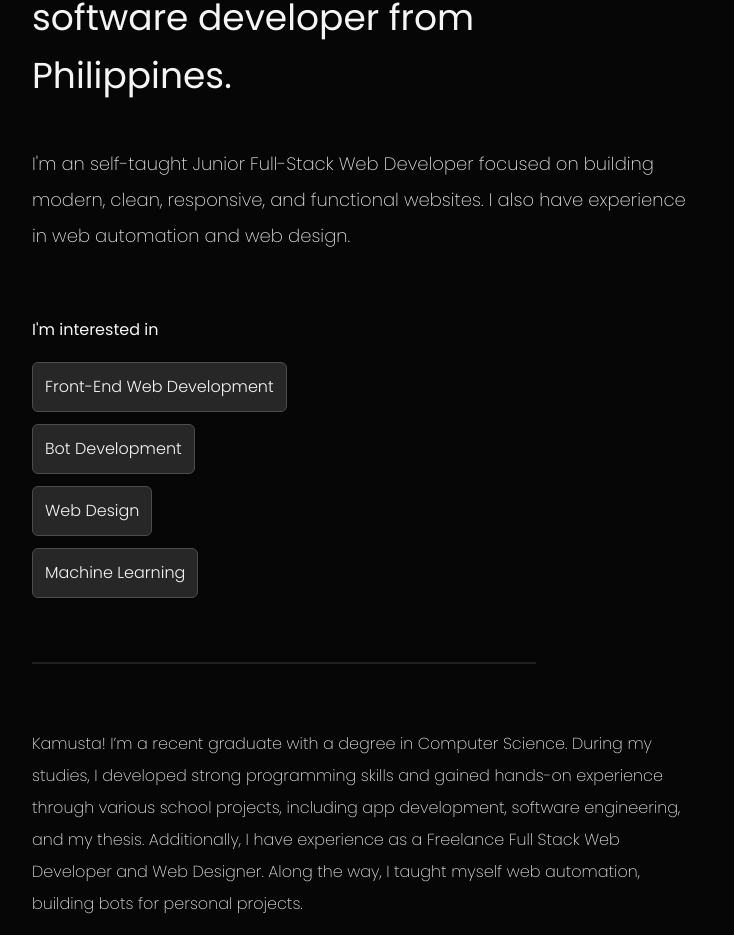
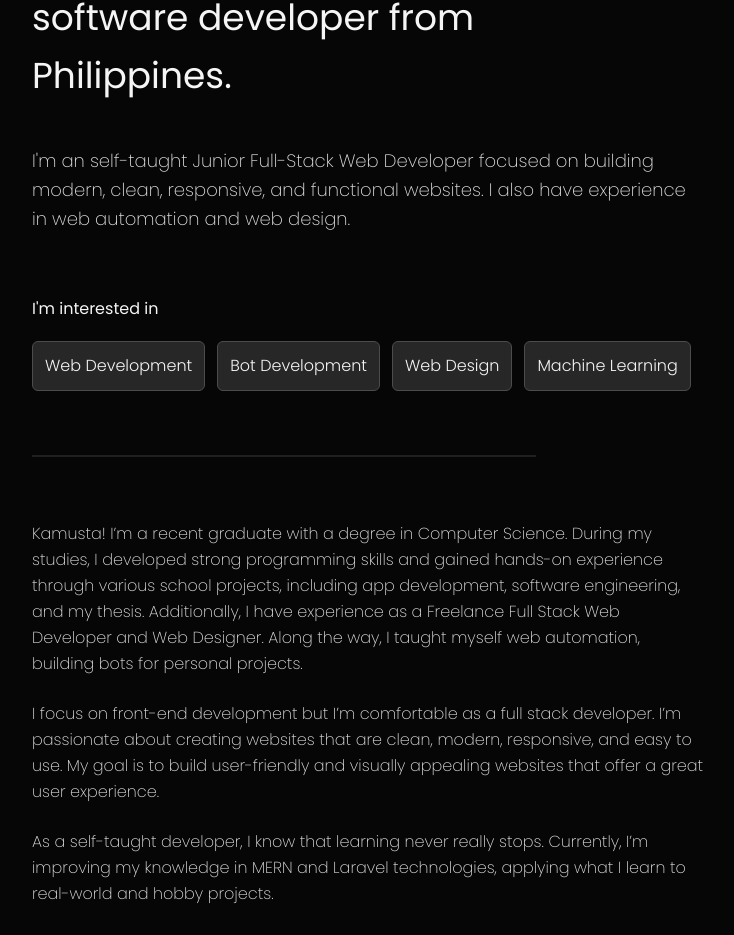
Before and after one commit to wilhelmusolejr/portfolivio-v2, a React (Vite) app: page /about in a window 1280 px wide. Shown: the part 652-1587 px from the top of the page, without its empty margins (272-1006 px from the left). Built offline with nearby package versions, Linux system fonts and the light colour scheme.

Commit message:
leading-loose to leading-relaxed

```diff
--- /dev/null
+++ b/src/components/InterestItem.jsx
@@ -0,0 +1,9 @@
+import React from "react";
+
+export default function InterestItem({ interestName }) {
+  return (
+    <div className="bg-dark-gray border-light-white w-fit rounded-md border-1 p-3">
+      {interestName}
+    </div>
+  );
+}
--- a/src/pages/About.jsx
+++ b/src/pages/About.jsx
@@ -9,6 +9,7 @@ import TechHeading from "../components/TechHeading";
 import TechItemParent from "../components/TechItemParent";
 import SectionLine from "../components/SectionLine";
 import WorkItem from "../components/WorkItem";
+import InterestItem from "../components/InterestItem";
 
 export default function About() {
   return (
@@ -35,7 +36,7 @@ export default function About() {
             </h1>
 
             {/* Paragraph */}
-            <p className="text-font-light mt-10 text-lg leading-loose font-extralight">
+            <p className="text-font-light mt-10 text-lg leading-relaxed font-extralight">
               I'm an self-taught Junior Full-Stack Web Developer focused on
               building modern, clean, responsive, and functional websites. I
               also have experience in web automation and web design.
@@ -51,30 +52,19 @@ export default function About() {
             <h2>I'm interested in</h2>
 
             {/* Parent */}
-            <div className="mt-5 flex flex-col flex-wrap gap-3 font-light capitalize">
+            <div className="mt-5 flex flex-wrap gap-3 font-light capitalize lg:flex-nowrap">
               {/* Item */}
-              <div className="bg-dark-gray border-light-white w-fit rounded-md border-1 p-3">
-                Front-end web development
-              </div>
-              {/* Item */}
-              <div className="bg-dark-gray border-light-white w-fit rounded-md border-1 p-3">
-                Bot Development
-              </div>
-              {/* Item */}
-              <div className="bg-dark-gray border-light-white w-fit rounded-md border-1 p-3">
-                Web Design
-              </div>
-              {/* Item */}
-              <div className="bg-dark-gray border-light-white w-fit rounded-md border-1 p-3">
-                Machine learning
-              </div>
+              <InterestItem interestName="Web Development" />
+              <InterestItem interestName="Bot Development" />
+              <InterestItem interestName="Web Design" />
+              <InterestItem interestName="Machine learning" />
             </div>
 
             <div className="bg-border-light my-16 h-0.5 w-9/12"></div>
           </div>
 
           {/* Paragraphs */}
-          <div className="text-font-light mt-10 flex flex-col gap-10 leading-loose">
+          <div className="text-font-light mt-10 flex flex-col gap-6 leading-relaxed">
             <p className="font-extralight">
               Kamusta! I’m a recent graduate with a degree in Computer Science.
               During my studies, I developed strong programming skills and
@@ -290,7 +280,7 @@ export default function About() {
       </div>
 
       {/* OUTRO */}
-      <div className="mx-auto my-52 flex w-10/12 max-w-2xl flex-col gap-3 leading-relaxed font-extralight tracking-wider">
+      <div className="mx-auto my-52 flex w-10/12 max-w-2xl flex-col gap-3 leading-relaxed font-extralight">
         <p>
           Halo, thank you for the visit! I'm so glad you made it to this
           section. If you're interested in working together, have a question, or
```
